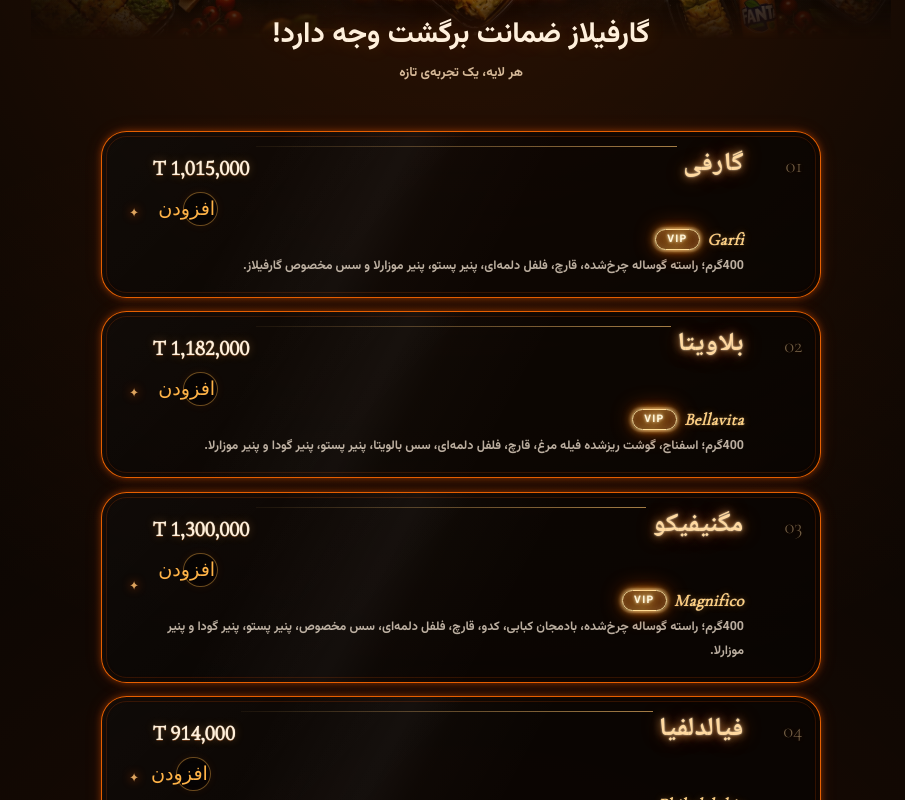
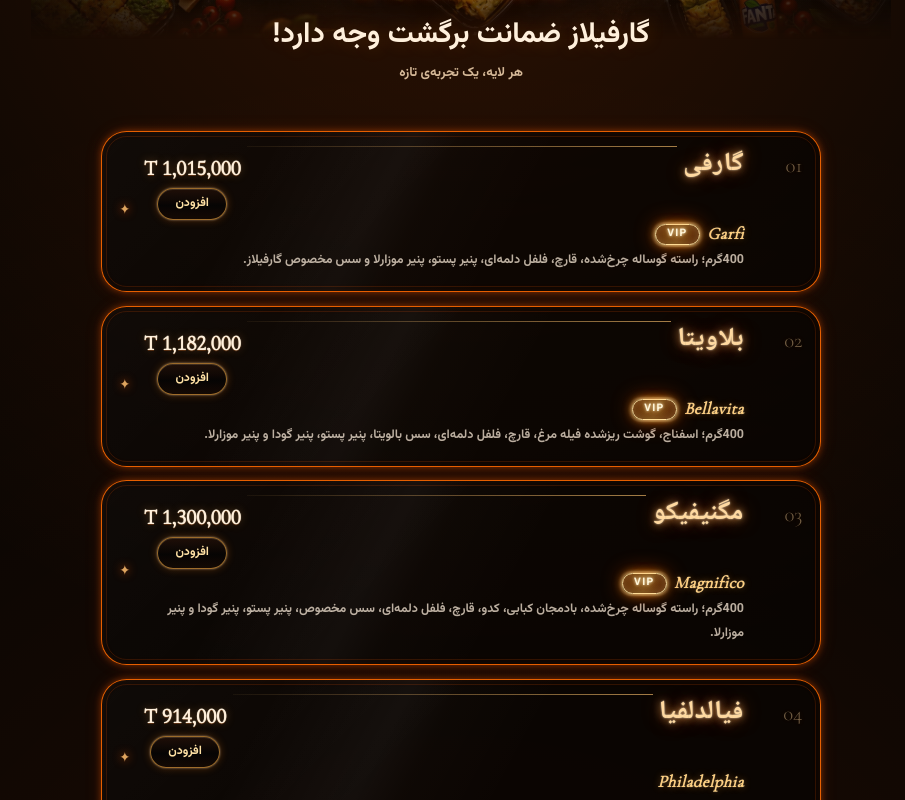
Before and after one commit to mahmoodknds/Garfilas, a Next.js app: page / in a window 1280 px wide. Shown: the part 1080-1880 px from the top of the page, without its empty margins (179-1084 px from the left). Built offline with nearby package versions, Linux system fonts and the light colour scheme.

Commit message:
style(menu): align quantity controls beside card stars

```diff
--- a/components/sections/Menu/MenuSection.module.css
+++ b/components/sections/Menu/MenuSection.module.css
@@ -53,7 +53,7 @@
 .subtitle { margin: .2rem 0 1.1rem; color: #d6b998; font: 400 .82rem/1.8 var(--font-vazirmatn), sans-serif; }
 
 .menuList { display: grid; gap: .85rem; list-style: none; margin: .35rem 0 0; padding: 0; }
-.item { --item-index: 0; position: relative; display: grid; grid-template-columns: 2.15rem minmax(0,1fr) 1rem; align-items: center; gap: .65rem; min-width: 0; padding: 1rem .8rem; overflow: hidden; border: 1px solid rgba(255,106,0,.9); border-radius: 1.35rem; outline: 1px solid rgba(255,91,0,.16); outline-offset: -6px; background: linear-gradient(135deg, rgba(255,255,255,.025), rgba(255,255,255,0) 45%), rgba(7,5,4,.72); box-shadow: 0 0 7px rgba(255,91,0,.42), 0 0 18px rgba(255,91,0,.12), inset 0 0 8px rgba(255,91,0,.08); transition: border-color .35s ease, box-shadow .35s ease; }
+.item { --item-index: 0; position: relative; display: grid; grid-template-columns: 2.15rem minmax(0,1fr) auto; align-items: center; gap: .65rem; min-width: 0; padding: 1rem .8rem; overflow: hidden; border: 1px solid rgba(255,106,0,.9); border-radius: 1.35rem; outline: 1px solid rgba(255,91,0,.16); outline-offset: -6px; background: linear-gradient(135deg, rgba(255,255,255,.025), rgba(255,255,255,0) 45%), rgba(7,5,4,.72); box-shadow: 0 0 7px rgba(255,91,0,.42), 0 0 18px rgba(255,91,0,.12), inset 0 0 8px rgba(255,91,0,.08); transition: border-color .35s ease, box-shadow .35s ease; }
  .revealReady:not(.revealVisible) { opacity: 0; transform: translate3d(0, 24px, 0) scale(.985); }
 .revealVisible { animation: menu-scroll-reveal .58s cubic-bezier(.2,.75,.25,1) both; animation-delay: calc(var(--item-index) * 45ms); }
 @keyframes menu-scroll-reveal {
@@ -82,14 +82,20 @@
 .vipTag::after { content:"";position:absolute;inset:-3px -5px;z-index:-1;border-radius:inherit;background:linear-gradient(100deg,transparent,rgba(255,220,139,.22),transparent);opacity:.65;pointer-events:none; }
 
 .description { margin: .2rem 0 0; color: rgba(255,240,220,.72); font: 400 .72rem/1.9 var(--font-vazirmatn), sans-serif; }
-.priceBlock { display: flex; flex: 0 0 auto; flex-direction: column; align-items: center; gap: .35rem; padding-top: .05rem; }
-.menuQuantityControl { display: inline-flex; align-items: center; justify-content: center; gap: .12rem; padding: .12rem; border: 1px solid rgba(255,179,71,.4); border-radius: 999px; background: rgba(5,4,3,.7); box-shadow: 0 0 9px rgba(255,104,0,.08), inset 0 0 7px rgba(255,122,0,.035); }
-.menuQuantityControl button { display: grid; place-items: center; flex: 0 0 auto; width: 1.8rem; height: 1.8rem; padding: 0; border: 0; border-radius: 50%; color: #ffb347; background: transparent; font: 400 1.2rem/1 sans-serif; cursor: pointer; transition: color .2s ease, background-color .2s ease; }
+.priceBlock { display: flex; flex: 0 0 auto; flex-direction: column; align-items: center; gap: .1rem; padding-top: .05rem; }
+.cardActions { display: flex; align-items: center; justify-content: flex-start; gap: .28rem; min-width: 0; }
+.menuQuantityControl { display: inline-flex; flex: 0 0 auto; align-items: center; justify-content: center; gap: .08rem; padding: .1rem; border: 1px solid rgba(255,179,71,.4); border-radius: 999px; background: rgba(5,4,3,.7); box-shadow: 0 0 9px rgba(255,104,0,.08), inset 0 0 7px rgba(255,122,0,.035); }
+.menuQuantityControl:global(.addMode) { padding: 0; border: 0; background: transparent; box-shadow: none; }
+.menuQuantityControl button { display: grid; place-items: center; flex: 0 0 auto; width: 2rem; height: 2rem; padding: 0; border: 0; border-radius: 50%; color: #ffb347; background: transparent; font: 500 1.48rem/1 var(--font-cormorant-garamond), Georgia, serif; cursor: pointer; transition: color .2s ease, background-color .2s ease; }
 .menuQuantityControl button:hover:not(:disabled),.menuQuantityControl button:focus-visible { color: #fff4e4; background: rgba(255,122,0,.15); outline: none; }
 .menuQuantityControl button:disabled { color: rgba(189,176,160,.36); cursor: not-allowed; }
-.menuQuantityControl output { display: grid; place-items: center; min-width: 1.5rem; color: #fff0dc; font: 600 .72rem/1.5 var(--font-vazirmatn),sans-serif; font-variant-numeric: tabular-nums; }
+.menuQuantityControl output:global(.quantityValue) { display: grid; place-items: center; min-width: 1.65rem; text-align: center; }
+.menuQuantityControl button:global(.addButton) { width: auto; min-width: 4.35rem; height: 2.05rem; padding: 0 .78rem; border: 1px solid rgba(255,179,71,.58); border-radius: 999px; color: #ffe1a4; background: linear-gradient(180deg,rgba(38,18,8,.74),rgba(7,5,4,.9) 55%,rgba(22,10,4,.82)); box-shadow: 0 0 2px rgba(255,235,201,.55),0 0 8px rgba(255,133,22,.28),inset 0 1px 0 rgba(255,231,184,.14); font: 600 .76rem/1.2 var(--font-vazirmatn),sans-serif; white-space: nowrap; }
+.menuQuantityControl button:global(.addButton):hover,.menuQuantityControl button:global(.addButton):focus-visible { border-color: rgba(255,204,116,.98); color: #fff4e4; background: linear-gradient(180deg,rgba(53,24,8,.82),rgba(13,7,4,.96)); box-shadow: 0 0 5px rgba(255,235,201,.72),0 0 12px rgba(255,133,22,.4),inset 0 1px 0 rgba(255,231,184,.2); }
+.menuQuantityControl svg { display: block; width: 1.08rem; height: 1.08rem; }
 
-.mark { color: rgba(255,190,110,.85); font-size: .8rem; text-shadow: 0 0 10px rgba(255,91,0,.78); }
+
+.mark { flex: 0 0 auto; color: rgba(255,190,110,.85); font-size: .88rem; text-shadow: 0 0 10px rgba(255,91,0,.78); }
 .note { margin: 1rem 0 0; text-align: center; color: rgba(214,185,152,.58); font: 400 .68rem/1.9 var(--font-vazirmatn), sans-serif; }
 @keyframes menu-enter { from { opacity: 0; transform: translateY(10px); } to { opacity: 1; transform: translateY(0); } }
 @media (min-width: 768px) {
@@ -97,7 +103,7 @@
   .content { margin-top: -4rem; padding-inline: 1.25rem; }
   .header { padding-bottom: 1.4rem; }
   .title { max-width: 100%; font-size: clamp(1.55rem, 2.8vw, 1.8rem); line-height: 1.6; }
-  .item { padding: 1.15rem 1.1rem; grid-template-columns: 2.8rem minmax(0,1fr) 1.2rem; gap: .85rem; border-radius: 1.6rem; }
+  .item { padding: 1.15rem 1.1rem; grid-template-columns: 2.8rem minmax(0,1fr) auto; gap: .85rem; border-radius: 1.6rem; }
   .number { font-size: 1.3rem; }
   .price { font-size: 1.32rem; }
   .nameLine h3 { font-size: 1.62rem; }
@@ -105,10 +111,11 @@
   .description { font-size: .78rem; }
 }
 @media (max-width: 380px) {
-  .menuQuantityControl button { width: 1.65rem; height: 1.65rem; }
-  .menuQuantityControl output { min-width: 1.3rem; font-size: .66rem; }
+  .menuQuantityControl button { width: 1.85rem; height: 1.85rem; font-size: 1.36rem; }
+  .menuQuantityControl output:global(.quantityValue) { min-width: 1.35rem; }
+  .menuQuantityControl button:global(.addButton) { min-width: 4.1rem; height: 1.95rem; padding-inline: .66rem; font-size: .72rem; }
   .content { padding-inline: .7rem; }
-  .item { grid-template-columns: 1.8rem minmax(0,1fr) .65rem; gap: .45rem; padding: .85rem .6rem; }
+  .item { grid-template-columns: 1.8rem minmax(0,1fr) auto; gap: .45rem; padding: .85rem .6rem; }
   .number { font-size: 1rem; }
   .price { font-size: .96rem; letter-spacing: -.025em; }
   .nameLine { flex-wrap: nowrap; gap: .3rem; }
```
